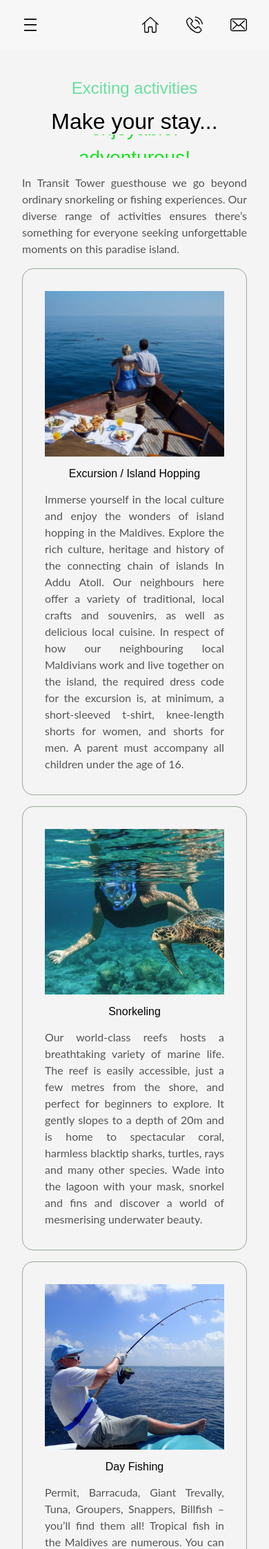
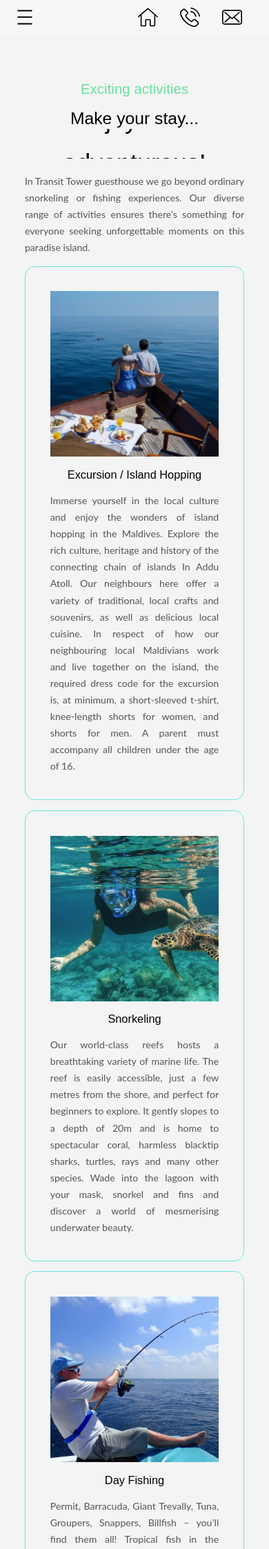
Before and after one commit to TransitTower/transittower, a Flask app: page /activities in a window 390 px wide. Shown: the top 2246 px of the page at 69% size. Run offline with Flask 3, Linux system fonts and the light colour scheme.

Commit message:
- 08/06/25: Start of visual overhaul for responsive scaling and minimalistics color usage, also change of room price visual fixes for slider and mobile view on files: static/css/globals.css templates/base.html static/images/icons/funcs/menu.svg templates/rooms.html templates/index.html
rev. 1.2

```diff
--- a/app/static/css/global.css
+++ b/app/static/css/global.css
@@ -1,40 +1,57 @@
 /* statics/css/globals.css */
 /* Variables */
 :root {
-/* Updated Colors */
+    /* Updated Colors */
     /* Accent Color (Gold Variants) */
     --accent-color: #FFD700;        /* Original Gold */
-    --accent-light-1: #FFE566;      /* Light Variant 1 */
-    --accent-light-2: #FFEB99;      /* Light Variant 2 */
-    --accent-dark-1: #D4B800;       /* Dark Variant 1 */
-    --accent-dark-2: #997A00;       /* Dark Variant 2 */
+    --accent-light-1: #FFE566;      /* Light Variant */
+    --accent-dark-1: #D4B800;       /* Dark Variant */
 
     /* Primary Color (Turquoise Variants) */
     --primary-color: #40E0D0;       /* Original Turquoise */
-    --primary-light: #66E8DC;       /* Light Variant 1 */
-    --primary-light-2: #80F0E0;     /* Light Variant 2 */
-    --primary-dark: #00C0B0;        /* Dark Variant 1 */
-    --primary-dark-2: #00A090;      /* Dark Variant 2 */
+    --primary-light: #66E8DC;       /* Light Variant */
+    --primary-dark: #00C0B0;        /* Dark Variant */
 
-    /* Secondary Color (Green Variants) */
-    --secondary-color: #17E021;     /* Original Green */
-    --secondary-light: #60F080;     /* Light Variant 1 */
-    --secondary-light-2: #99F8B0;   /* Light Variant 2 */
-    --secondary-dark: #00C000;      /* Dark Variant 1 */
-    --secondary-dark-2: #009900;    /* Dark Variant 2 */
-    --secondary-dark-3: #97A795;    /* Dark Variant 3 */
-
+    /* Conditional Colors (kept for specific states like success/danger) */
     --success-color: rgba(0, 255, 0, 0.5); /* Success color */
     --danger-color: rgba(255, 0, 0, 0.5); /* Danger color */
     --warning-color: rgba(255, 165, 0, 0.5); /* Warning color */
     --info-color: rgba(0, 0, 255, 0.58); /* Info color */
 
-    --xs-value: 8px;
-    --s-value: 12px;
-    --m-value: 16px;
-    --l-value: 20px;
-    --xl-value: 24px;
-    --xxl-value: 28px;
+    /* Responsive sizing */
+    --xs-value: clamp(2px, 0.2rem + 0.1vw, 4px);      /* Smallest spacing, scales slightly */
+    --s-value: clamp(6px, 0.4rem + 0.2vw, 8px);        /* Small spacing */
+    --m-value: clamp(12px, 0.8rem + 0.4vw, 16px);      /* Medium spacing */
+    --l-value: clamp(18px, 1.2rem + 0.6vw, 24px);      /* Large spacing */
+    --xl-value: clamp(24px, 1.6rem + 0.8vw, 32px);     /* Extra-large spacing */
+    --xxl-value: clamp(32px, 2rem + 1vw, 40px);        /* 2x-large spacing */
+    --xxxl-value: clamp(48px, 2.4rem + 1.4vw, 64px);   /* 3x-large spacing */
+
+    /* Fluid Font Sizing */
+    --font-xxs: clamp(0.65rem, 0.6rem + 0.15vw, 0.75rem);
+    --font-xs: clamp(0.75rem, 0.7rem + 0.25vw, 0.9rem);
+    --font-s: clamp(0.85rem, 0.8rem + 0.35vw, 1.0rem);
+    --font-m: clamp(1rem, 0.9rem + 0.5vw, 1.2rem);
+    --font-l: clamp(1.25rem, 1.1rem + 0.75vw, 1.5rem);
+    --font-xl: clamp(1.5rem, 1.3rem + 1vw, 1.8rem);
+
+    /* Font weights */
+    --font-weight-thin: 200;
+    --font-weight-medium: 400;
+    --font-weight-thick: 600;
+
+    /* Border radius */
+    --border-radius-panels: var(--m-value);        /* For Panels/Cards */
+    --border-radius-elements: var(--s-value);      /* For Buttons/inputs etc. */
+    --border-radius-containers: 10%;         /* For Containers/Modals etc. */
+
+    /* Padding */
+    --padding-s: var(--s-value);      /* For Panels/Cards */
+    --padding-m: var(--m-value);      /* For Buttons */
+    --padding-l: var(--l-value);      /* For Form Containers */
+
+    /* 🧩 Other */
+    --transition-fast: 0.3s ease;
 }
 
 /* Global Styles */
@@ -48,30 +65,30 @@ body {
 }
 
 footer {
-    background-color: var(--secondary-dark-3);
+    background-color: var(--primary-dark); /* Changed to primary-dark */
 }
 
 h1, h2 {
     font-family: 'Montserrat', sans-serif;
-    color: black;
+    color: black; /* Keeping black for strong contrast */
     margin: var(--m-value) 0;
-    font-weight: normal;
+    font-weight: var(--font-weight-medium);
 }
 
 h3, h4 {
     font-family: 'Montserrat', sans-serif;
-    color: black;
+    color: black; /* Keeping black for strong contrast */
     margin: var(--m-value) 0;
     text-decoration: none;
-    font-size: var(--m-value);
-    font-weight: normal;
+    font-size: var(--font-m);
+    font-weight: var(--font-weight-medium);
 }
 
 p, span, label {
     font-family: 'Lato', sans-serif;
-    font-size: var(--m-value);
-    line-height: 1.5;
-    color: #555;
+    font-size: var(--font-s); /* Reduced font size for paragraph and general text */
+    line-height: 1.7; /* Increased line height for better readability */
+    color: #555; /* Keeping a dark grey for readability on light backgrounds */
 }
 
 p {
@@ -94,33 +111,33 @@ button, .cta {
     align-items: center;
     justify-content: center;
     font-family: 'Poppins', sans-serif;
-    font-size: var(--m-value);
-    padding: var(--s-value) var(--m-value);
-    background-color: var(--accent-color);
+    font-size: var(--font-m);
+    padding: var(--padding-s) var(--padding-m);
+    background-color: var(--accent-color); /* Buttons use accent color */
     color: #fff;
     border: none;
-    border-radius: 4px;
+    border-radius: var(--border-radius-elements);
     cursor: pointer;
-    transition: background-color 0.3s ease;
+    transition: background-color var(--transition-fast);
 }
 
 button:hover, .cta:hover {
-    background-color: var(--accent-dark-1);
+    background-color: var(--accent-dark-1); /* Darker accent on hover */
 }
 
 input, select {
-    min-height: 32px;
+    min-height: var(--xl-value);
     font-family: 'Lato', sans-serif;
-    font-size: var(--m-value);
-    padding: var(--s-value);
-    border: 1px solid #ccc;
-    border-radius: var(--s-value);
+    font-size: var(--font-m);
+    padding: var(--padding-s);
+    border: 1px solid var(--primary-light); /* Input borders use primary-light */
+    border-radius: var(--border-radius-elements);
     width: 100%;
     box-sizing: border-box;
 }
 
 input:focus, select:focus {
-    border-color: var(--primary-color);
+    border-color: var(--primary-color); /* Focus border uses primary color */
     outline: none;
 }
 
@@ -147,15 +164,15 @@ img {
     flex-direction: column;
     flex-wrap: wrap;
     text-align: left;
-    padding: 16px 32px;
+    padding: var(--m-value) var(--xl-value);
     flex: 1;
-    box-sizing: border-box; /* Ensure padding is included in width */
-    width: 100%; /* Ensure it takes up full width */
+    box-sizing: border-box;
+    width: 100%;
 }
 
 .content-area {
     margin-top: 66px;
-    padding: 2em;
+    padding: var(--xxl-value);
     box-sizing: border-box;
 }
 
@@ -255,66 +271,62 @@ img {
 .toast.info { background-color: var(--info-color); }
 
 .card {
-    padding: 2em;
-    border: 1px solid var(--secondary-dark-3);
-    border-radius: var(--m-value);
+    padding: var(--xxl-value);
+    border: 1px solid var(--primary-light); /* Card border uses primary-light */
+    border-radius: var(--border-radius-panels);
     text-align: center;
     height: auto;
     overflow: hidden;
 }
 
 .card:hover {
-    /* animation: grow-shrink 0.5s; */
     cursor: pointer;
 }
 
 .card-image {
     width: 100%;
     height: 240px;
-    margin: 0 auto; /* Center the image container horizontally */
+    margin: 0 auto;
 }
 
 .card-image img {
     width: 100%;
     height: 100%;
     object-fit: cover;
-    display: block; /* Remove any inline-block space */
+    display: block;
 }
 
 .card p {
-    /*  height: 200px; /* Scrollable area height */
     overflow-y: auto;
     margin: 0;
-    /*  display: none; /* Hidden by default */
 }
 
 .card p::-webkit-scrollbar {
-    display: none; /* Hide scrollbar in WebKit browsers (Chrome, Safari) */
+    display: none;
 }
 
 .borderless-card {
-    padding: 2em;
+    padding: var(--xxl-value);
     text-align: center;
     height: auto;
     overflow: hidden;
 }
 
 .borderless-card:hover {
-    /* animation: grow-shrink 0.5s; */
     cursor: pointer;
 }
 
 .borderless-card-image {
     width: 100%;
     height: 240px;
-    margin: 0 auto; /* Center the image container horizontally */
+    margin: 0 auto;
 }
 
 .borderless-card-image img {
     width: 100%;
     height: 100%;
     object-fit: cover;
-    display: block; /* Remove any inline-block space */
+    display: block;
 }
 
 .borderless-card p {
@@ -358,52 +370,85 @@ img {
     display: flex;
     align-items: center;
     justify-content: center;
-    overflow: hidden; /* Hide overflowing content */
-    width: 100%; /* Ensure it takes the width of the card */
-    height: 32px; /* Adjusted height to match the line height */
+    overflow: hidden;
+    width: 100%;
+    height: var(--xl-value);
 }
 
 .text-scroll-wrapper {
     display: flex;
-    white-space: nowrap; /* Prevent text wrapping */
+    white-space: nowrap;
 }
 
 .text-scroll {
     display: inline-block;
     white-space: nowrap;
-    font-size: 16px;
-    font-weight: bold;
-    text-overflow: ellipsis; /* overflow */
-    animation: scroll-text 20s linear infinite; /* Set animation for scrolling */
+    font-size: var(--font-m);
+    font-weight: var(--font-weight-thick);
+    text-overflow: ellipsis;
+    animation: scroll-text 20s linear infinite;
 }
 
 @keyframes scroll-text {
     0% {
-        transform: translateX(60%);  /* Start with 60% of the text visible */
+        transform: translateX(60%);
     }
     100% {
-        transform: translateX(-60%); /* End with 60% of the text visible */
+        transform: translateX(-60%);
     }
+}
+
+/* Typography adjustments for global consistency */
+h1 {
+    font-size: var(--font-xl);
+    line-height: 1.2;
+}
+
+h2 {
+    font-size: var(--font-l);
+    line-height: 1.3;
+}
+
+h3 {
+    font-size: var(--font-m);
+    line-height: 1.4;
+}
+
+h4 {
+    font-size: var(--font-s);
+    line-height: 1.5;
+}
+
+footer p, footer a {
+    font-size: var(--font-xs);
+    line-height: 1.6;
+    color: white;
+}
+
+footer h1, footer h2, footer h3 {
+    font-size: var(--font-s);
+    line-height: 1.4;
+    color: white; /* Ensure footer headings are white */
 }
 
 
 /* Media query for narrow screens */
 @media screen and (max-width: 768px) {
     .responsive-container {
-        flex-direction: column; /* As column for portrait */
+        flex-direction: column;
         justify-content: center;
     }
 
     .content-column {
-        padding: 16px; /* Reduce padding for smaller screens */
-        width: 100%; /* Ensure full width on small screens */
+        padding: var(--m-value);
+        width: 100%;
         justify-content: center;
-        box-sizing: border-box; /* Ensure padding is respected */
+        box-sizing: border-box;
     }
 
     /* Optional: To ensure no overflow of text */
     .content-column p {
-        word-wrap: break-word; /* Break words if necessary */
+        word-wrap: break-word;
     }
 
     .flash-messages {
--- a/app/templates/base.html
+++ b/app/templates/base.html
@@ -16,10 +16,10 @@
         position: fixed;
         top: 0;
         left: 0;
-        height: 40px;
+        height: var(--xxl-value);
         width: 100%;
-        padding: var(--m-value);
-        background-color: rgba(255, 255, 255, 0.3);
+        padding: var(--padding-s);
+        background-color: rgba(255, 255, 255, 0.3); /* Keeping light transparent for elegance */
         z-index: 2;
     }
 
@@ -48,18 +48,18 @@
     }
 
     .bar-button img {
-        width: 24px;
-        height: 24px;
+        width: var(--xl-value);
+        height: var(--xl-value);
     }
 
     .page-title {
-        font-size: var(--l-value);
-        font-weight: bold;
+        font-size: var(--font-m);
+        font-weight: var(--font-weight-medium);
     }
 
     .bar-button:hover,
     .navbar a:hover {
-        background-color: var(--primary-dark);
+        background-color: var(--primary-dark); /* Using primary-dark for hover on navbar elements */
     }
 
     .navbar-left .menu-btn {
@@ -72,20 +72,19 @@
 
     main {
         overflow-y: auto;
-        min-height: calc(80vh - 80px); /* Ensure content area can expand and scroll */
+        min-height: calc(80vh - var(--xxl-value)); /* Adjusted to use var for navbar height */
     }
 
     /* Content Area */
     .content {
-        /* padding: var(--m-value) var(--m-value); */
         overflow-y: auto;
-        min-height: calc(100vh - 80px); /* Ensure content area can expand and scroll */
+        min-height: calc(100vh - var(--xxl-value)); /* Adjusted to use var for navbar height */
     }
 
     /* Main Content Adjustment when Sidebar is Active */
     .content.active {
         margin-left: 250px; /* Match sidebar width */
-        transition: margin-left 0.5s; /* Smooth transition */
+        transition: margin-left var(--transition-fast); /* Smooth transition */
     }
 
     /* Sidebar */
--- a/app/templates/rooms.html
+++ b/app/templates/rooms.html
@@ -161,7 +161,7 @@ Our Rooms
         <!-- Double Bed -->
         <div class="card">
             <h3>Standard</h3>
-            <h3>US$ 60</h3>
+            <h3>US$ 50</h3>
             <p>Perfect for couples, our Couple rooms provide a warm and intimate ambiance, setting the stage for a
                 memorable retreat. Sink into a spacious double bed dressed in high-thread-count linens and enjoy
                 amenities like a private balcony, en-suite bathroom, and in-room dining. The romantic setup offers ideal
@@ -172,7 +172,7 @@ Our Rooms
         <!-- Family Arrangement -->
         <div class="card">
             <h3>Deluxe</h3>
-            <h3>US$ 80-120</h3>
+            <h3>US$ 70-100</h3>
             <p>Our Family rooms are spacious and designed with all ages in mind, providing a harmonious blend of comfort
                 and functionality. Each room includes a double bed and additional beds for kids, a cozy seating area,
                 and entertainment options for all. The family-friendly setup ensures everyone has ample room to relax,
```
Also changed, not shown: other parts of app/static/css/global.css (+23 -24 lines), other parts of app/templates/base.html (+12 -11 lines).
